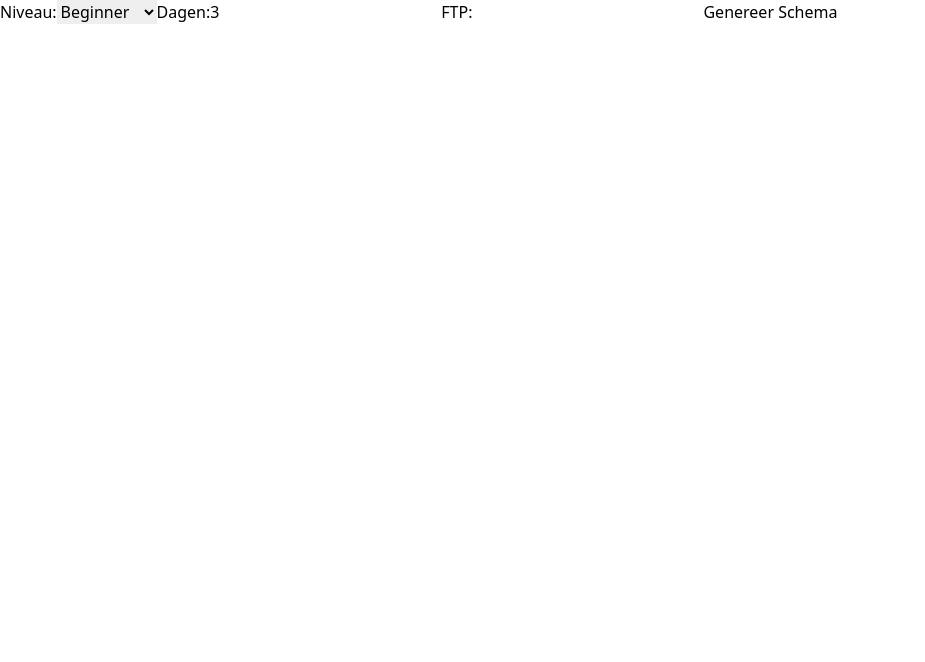
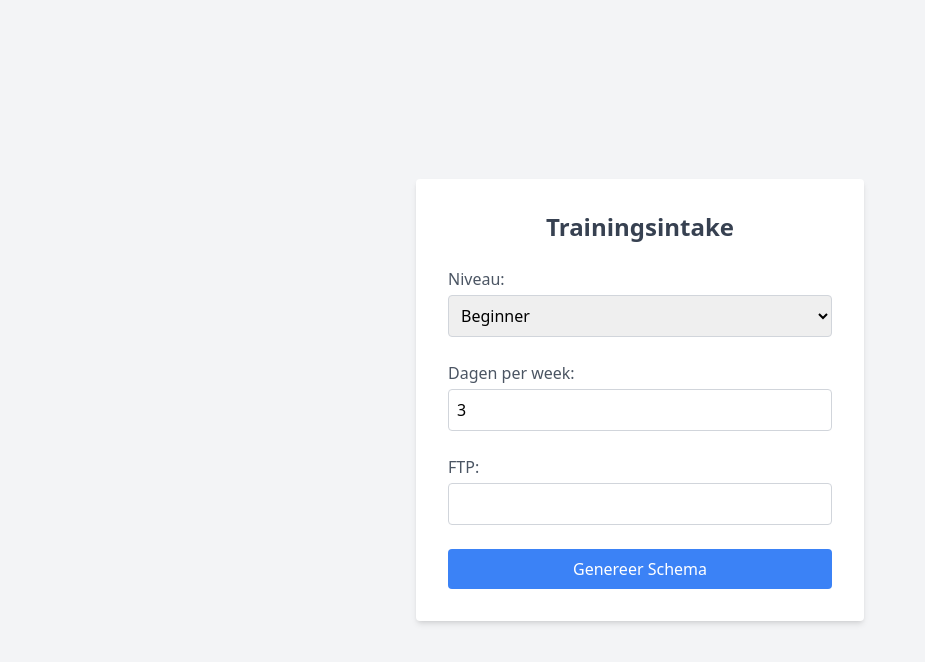
Before and after one commit to piekenverdienen/def-cyclo, a React (Vite) app: page / in a window 1280 px wide. Shown: the top 662 px of the page, without its empty margins (0-925 px from the left). Built offline with nearby package versions, Linux system fonts and the light colour scheme; the HTML template or start-up script is replaced by a standard one.

Commit message:
Update TrainingIntake.jsx

```diff
--- a/src/TrainingIntake.jsx
+++ b/src/TrainingIntake.jsx
@@ -1,10 +1,10 @@
-
 import React, { useState } from 'react';
 
 export default function TrainingIntake({ onComplete }) {
   const [level, setLevel] = useState('beginner');
   const [days, setDays] = useState(3);
   const [ftp, setFtp] = useState('');
+
   const handleSubmit = (e) => {
     e.preventDefault();
     const parsedFtp = parseInt(ftp);
@@ -12,21 +12,55 @@ export default function TrainingIntake({ onComplete }) {
   };
 
   return (
-    <form onSubmit={handleSubmit}>
-      <label>Niveau:
-        <select value={level} onChange={(e) => setLevel(e.target.value)}>
-          <option value="beginner">Beginner</option>
-          <option value="intermediate">Gevorderd</option>
-          <option value="advanced">Expert</option>
-        </select>
-      </label>
-      <label>Dagen:
-        <input type="number" value={days} onChange={(e) => setDays(Number(e.target.value))} />
-      </label>
-      <label>FTP:
-        <input type="number" value={ftp} onChange={(e) => setFtp(e.target.value)} />
-      </label>
-      <button type="submit">Genereer Schema</button>
-    </form>
+    <div className="min-h-screen flex items-center justify-center bg-gray-100">
+      <form
+        onSubmit={handleSubmit}
+        className="bg-white p-8 rounded shadow-md w-full max-w-md space-y-6"
+      >
+        <h2 className="text-2xl font-bold text-center text-gray-700">Trainingsintake</h2>
+
+        <div>
+          <label className="block text-gray-600 mb-1">Niveau:</label>
+          <select
+            value={level}
+            onChange={(e) => setLevel(e.target.value)}
+            className="w-full border border-gray-300 p-2 rounded"
+          >
+            <option value="beginner">Beginner</option>
+            <option value="intermediate">Gevorderd</option>
+            <option value="advanced">Expert</option>
+          </select>
+        </div>
+
+        <div>
+          <label className="block text-gray-600 mb-1">Dagen per week:</label>
+          <input
+            type="number"
+            value={days}
+            onChange={(e) => setDays(Number(e.target.value))}
+            className="w-full border border-gray-300 p-2 rounded"
+            min="1"
+            max="7"
+          />
+        </div>
+
+        <div>
+          <label className="block text-gray-600 mb-1">FTP:</label>
+          <input
+            type="number"
+            value={ftp}
+            onChange={(e) => setFtp(e.target.value)}
+            className="w-full border border-gray-300 p-2 rounded"
+          />
+        </div>
+
+        <button
+          type="submit"
+          className="w-full bg-blue-500 text-white py-2 px-4 rounded hover:bg-blue-600"
+        >
+          Genereer Schema
+        </button>
+      </form>
+    </div>
   );
 }
```
